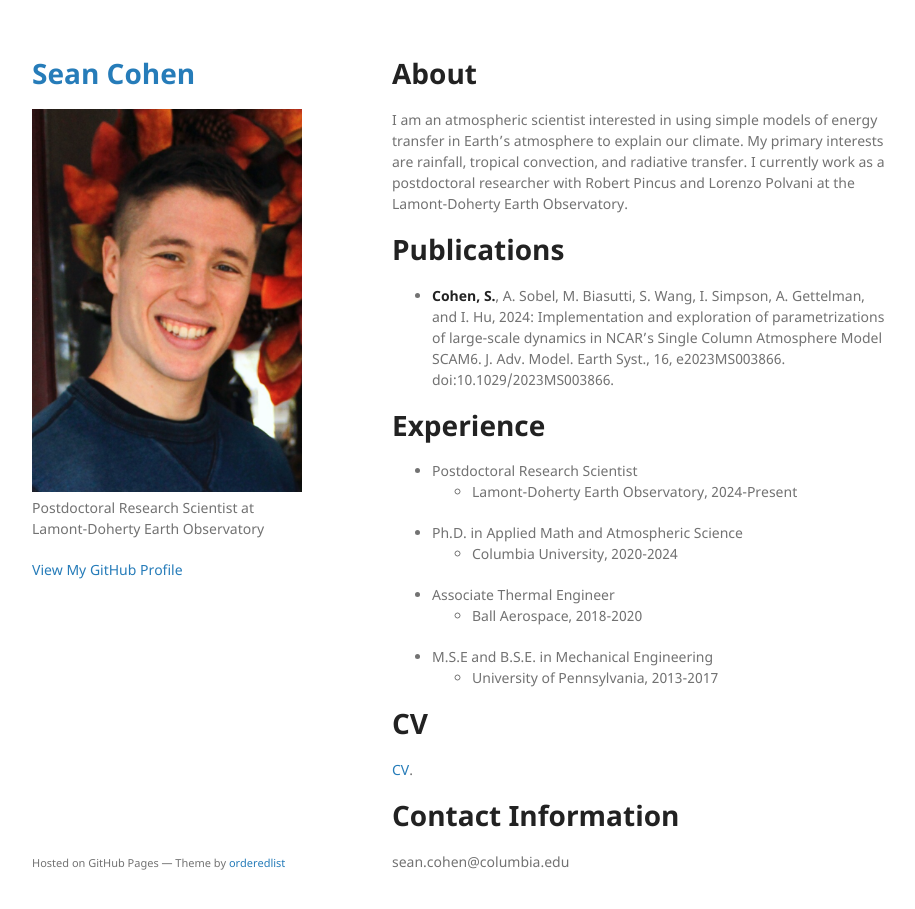
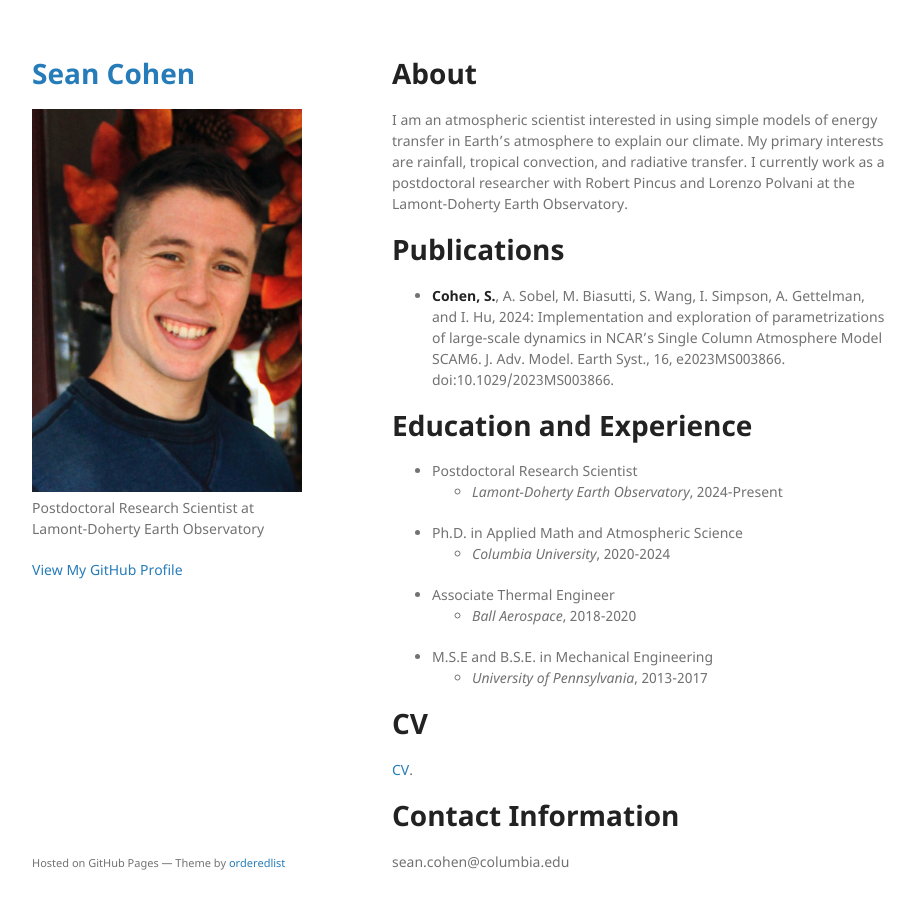
Before and after one commit to seancohen33/seancohen33.github.io, a Jekyll site: the page built from index.md, in a window 1280 px wide and 942 px high. Shown: the top 909 px of the window, without its empty margins (178-1093 px from the left). Built offline with Jekyll 4.4.1, drawn with Linux system fonts in a browser that asks for light colours; our own code applies the rules of GitHub Pages for plain Markdown files.

Commit message:
Update index.md

```diff
--- a/index.md
+++ b/index.md
@@ -10,16 +10,16 @@ I am an atmospheric scientist interested in using simple models of energy transf
 
 *   **Cohen, S.**, A. Sobel, M. Biasutti, S. Wang, I. Simpson, A. Gettelman, and I. Hu, 2024: Implementation and exploration of parametrizations of large-scale dynamics in NCAR's Single Column Atmosphere Model SCAM6. J. Adv. Model. Earth Syst., 16, e2023MS003866. doi:10.1029/2023MS003866.
 
-# Experience
+# Education and Experience
 
 - Postdoctoral Research Scientist
-  - Lamont-Doherty Earth Observatory, 2024-Present
+  - _Lamont-Doherty Earth Observatory_, 2024-Present
 - Ph.D. in Applied Math and Atmospheric Science
-  - Columbia University, 2020-2024
+  - _Columbia University_, 2020-2024
 - Associate Thermal Engineer
-  - Ball Aerospace, 2018-2020
+  - _Ball Aerospace_, 2018-2020
 - M.S.E and B.S.E. in Mechanical Engineering
-  - University of Pennsylvania, 2013-2017
+  - _University of Pennsylvania_, 2013-2017
 
 # CV
 
```
